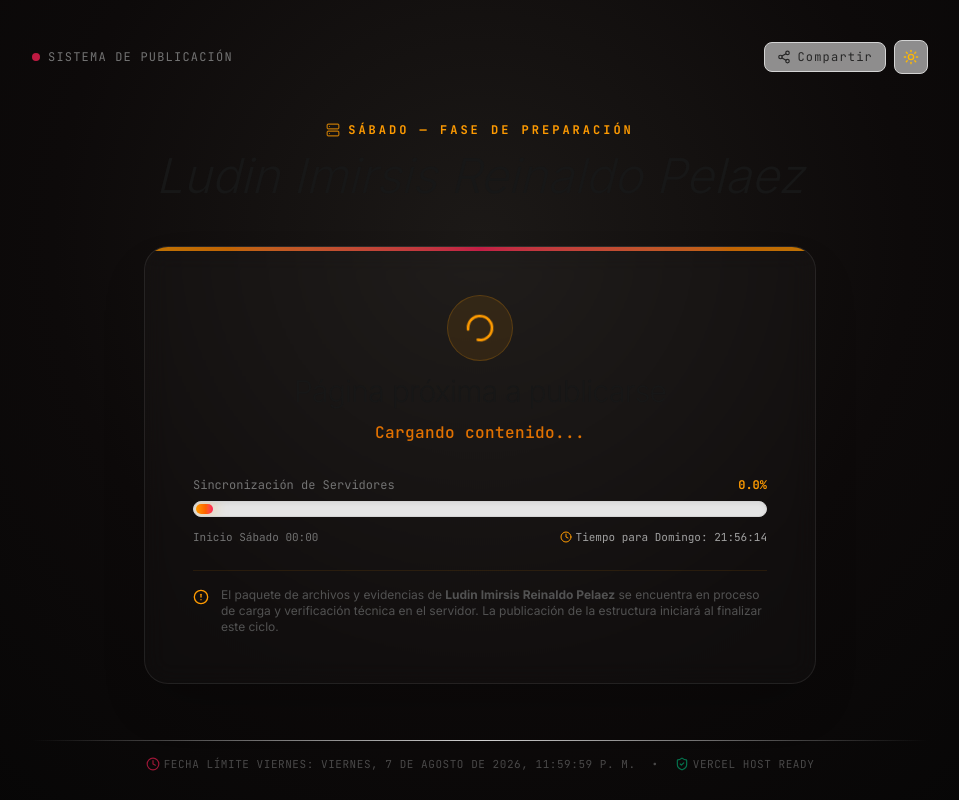
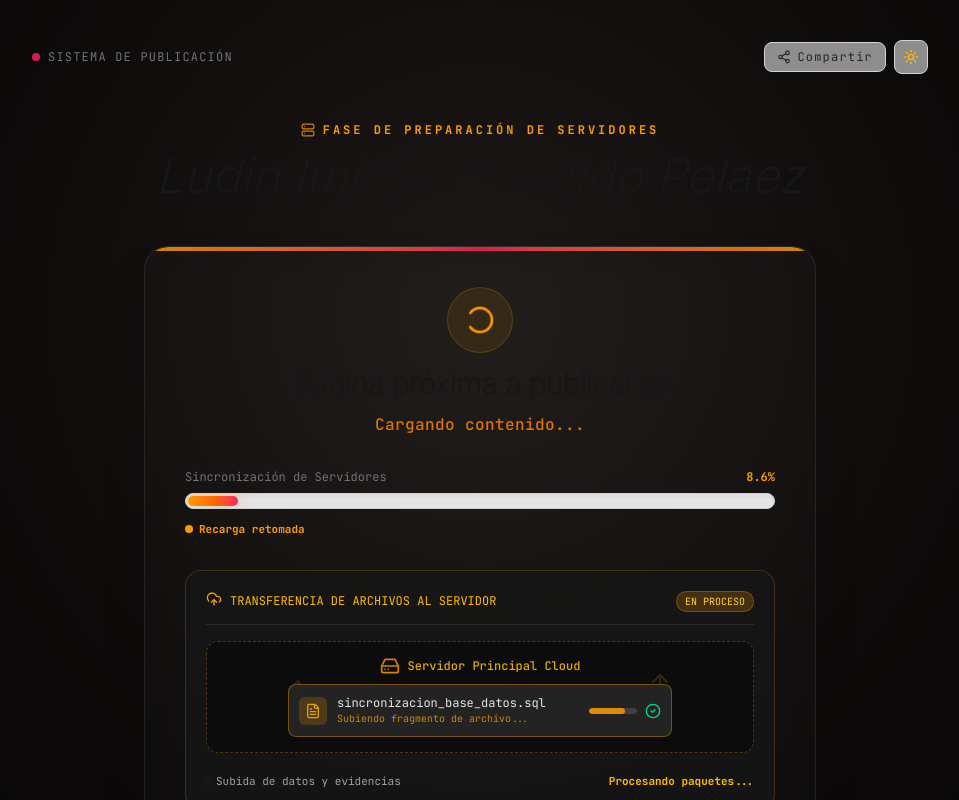
Before and after one commit to DeveloperEllis/expedienteestafasparole, a React (Vite) app: page / in a window 1280 px wide. Shown: the top 800 px of the page, without its empty margins (160-1119 px from the left). Built offline with nearby package versions, Linux system fonts and the light colour scheme.

Commit message:
change ok

```diff
--- a/src/App.tsx
+++ b/src/App.tsx
@@ -1,14 +1,9 @@
 import React, { useState, useEffect, useMemo } from 'react';
 import {
-  getUpcomingFriday,
-  getAppPhase,
-  getSaturdayProgress,
-  getSaturdayTimeLeft,
-  getRoadmapSteps,
-  formatSpanishDate,
+  getDailyProgress,
+  getDailyTimeLeft,
 } from './utils/dateUtils';
 import { PhaseSaturdayLoading } from './components/PhaseSaturdayLoading';
-import { PhaseSundayRoadmap } from './components/PhaseSundayRoadmap';
 import { Share2, Check, Sun, Moon, Clock, ShieldCheck } from 'lucide-react';
 
 export default function App() {
@@ -17,7 +12,6 @@ export default function App() {
 
   // Real clock state
   const [realNow, setRealNow] = useState<Date>(() => new Date());
-  const [targetFriday] = useState<Date>(() => getUpcomingFriday());
 
   // Timer interval
   useEffect(() => {
@@ -36,26 +30,14 @@ export default function App() {
     }
   }, [darkMode]);
 
-  // Active date is always real time
-  const activeNow = realNow;
+  // Real-time daily calculations (progress advances continuously throughout the day)
+  const dailyProgress = useMemo(() => {
+    return getDailyProgress(realNow);
+  }, [realNow]);
 
-  // Determine phase
-  const activePhase = useMemo(() => {
-    return getAppPhase(activeNow, targetFriday);
-  }, [activeNow, targetFriday]);
-
-  // Time calculations
-  const saturdayProgress = useMemo(() => {
-    return getSaturdayProgress(activeNow, targetFriday);
-  }, [activeNow, targetFriday]);
-
-  const saturdayTimeLeft = useMemo(() => {
-    return getSaturdayTimeLeft(activeNow, targetFriday);
-  }, [activeNow, targetFriday]);
-
-  const roadmapData = useMemo(() => {
-    return getRoadmapSteps(activeNow, targetFriday);
-  }, [activeNow, targetFriday]);
+  const dailyTimeLeft = useMemo(() => {
+    return getDailyTimeLeft(realNow);
+  }, [realNow]);
 
   // Share link handler
   const handleShare = () => {
@@ -108,24 +90,12 @@ export default function App() {
         </div>
       </header>
 
-
-      {/* Main Container dynamically rendering active phase */}
+      {/* Main Container rendering the publication loading view */}
       <main className="max-w-3xl mx-auto w-full my-auto py-4 sm:py-8 flex flex-col items-center">
-        {activePhase === 'saturday_loading' && (
-          <PhaseSaturdayLoading
-            progress={saturdayProgress}
-            timeLeft={saturdayTimeLeft}
-          />
-        )}
-
-        {activePhase === 'sunday_roadmap' && (
-          <PhaseSundayRoadmap
-            steps={roadmapData.steps}
-            overallProgress={roadmapData.overallProgress}
-            activeStepIndex={roadmapData.activeStepIndex}
-            currentDayName={roadmapData.currentDayName}
-          />
-        )}
+        <PhaseSaturdayLoading
+          progress={dailyProgress}
+          timeLeft={dailyTimeLeft}
+        />
       </main>
 
       {/* Footer */}
@@ -133,13 +103,13 @@ export default function App() {
         <div className="h-[1px] w-full bg-gradient-to-r from-transparent via-neutral-300 dark:via-white/10 to-transparent" />
         <div className="flex flex-wrap items-center justify-center gap-2 sm:gap-4 opacity-60 text-[11px] tracking-wider uppercase">
           <span className="flex items-center gap-1">
-            <Clock className="w-3.5 h-3.5 text-rose-500" />
-            Fecha Límite Viernes: {formatSpanishDate(targetFriday)}
+            <Clock className="w-3.5 h-3.5 text-amber-500" />
+            Sincronización en Tiempo Real
           </span>
           <span>•</span>
           <span className="flex items-center gap-1">
             <ShieldCheck className="w-3.5 h-3.5 text-emerald-500" />
-            Vercel Host Ready
+            Servidor Activo
           </span>
         </div>
       </footer>
--- a/src/components/PhaseSaturdayLoading.tsx
+++ b/src/components/PhaseSaturdayLoading.tsx
@@ -1,19 +1,32 @@
-import React from 'react';
+import React, { useState, useEffect } from 'react';
 import { TimeLeft } from '../types';
-import { Loader2, Server, Clock, AlertCircle } from 'lucide-react';
+import { Loader2, Server, UploadCloud, FileText, CheckCircle2, ArrowUp, HardDrive } from 'lucide-react';
 
 interface PhaseSaturdayLoadingProps {
   progress: number; // 0 to 100
-  timeLeft: TimeLeft;
+  timeLeft?: TimeLeft;
 }
+
+const UPLOADING_FILES = [
+  'expediente_ludin_pelaez_2026.pdf',
+  'actas_verificacion_oficial.zip',
+  'sincronizacion_base_datos.sql',
+  'evidencias_adjuntas_servidor.enc',
+  'registros_sincronizados.dat',
+  'respaldo_archivos_servidor.tar.gz'
+];
 
 export const PhaseSaturdayLoading: React.FC<PhaseSaturdayLoadingProps> = ({
   progress,
-  timeLeft,
 }) => {
-  const formattedHours = String(timeLeft.hours).padStart(2, '0');
-  const formattedMinutes = String(timeLeft.minutes).padStart(2, '0');
-  const formattedSeconds = String(timeLeft.seconds).padStart(2, '0');
+  const [activeFileIndex, setActiveFileIndex] = useState(0);
+
+  useEffect(() => {
+    const interval = setInterval(() => {
+      setActiveFileIndex((prev) => (prev + 1) % UPLOADING_FILES.length);
+    }, 2400);
+    return () => clearInterval(interval);
+  }, []);
 
   return (
     <div className="w-full max-w-3xl mx-auto flex flex-col items-center text-center space-y-8 sm:space-y-10 animate-in fade-in duration-500">
@@ -21,7 +34,7 @@ export const PhaseSaturdayLoading: React.FC<PhaseSaturdayLoadingProps> = ({
       <div className="space-y-2">
         <span className="font-mono text-amber-500 text-xs font-semibold tracking-[0.25em] uppercase flex items-center justify-center gap-2">
           <Server className="w-3.5 h-3.5 animate-pulse" />
-          SÁBADO — FASE DE PREPARACIÓN
+          FASE DE PREPARACIÓN DE SERVIDORES
         </span>
         <h1 className="serif text-3xl sm:text-5xl font-light italic leading-tight text-neutral-900 dark:text-white">
           Ludin Imirsis Reinaldo Pelaez
@@ -29,7 +42,7 @@ export const PhaseSaturdayLoading: React.FC<PhaseSaturdayLoadingProps> = ({
       </div>
 
       {/* Main Announcement Box */}
-      <div className="timer-box p-8 sm:p-12 rounded-3xl border-amber-500/30 bg-amber-500/5 max-w-2xl w-full shadow-2xl backdrop-blur-xl relative overflow-hidden space-y-6">
+      <div className="timer-box p-6 sm:p-10 rounded-3xl border-amber-500/30 bg-amber-500/5 max-w-2xl w-full shadow-2xl backdrop-blur-xl relative overflow-hidden space-y-6">
         <div className="absolute top-0 left-0 right-0 h-1 bg-gradient-to-r from-amber-500 via-rose-500 to-amber-500 animate-pulse" />
 
         <div className="flex flex-col items-center space-y-3">
@@ -60,18 +73,84 @@ export const PhaseSaturdayLoading: React.FC<PhaseSaturdayLoadingProps> = ({
           </div>
 
           <div className="flex justify-between items-center text-[11px] font-mono text-neutral-500 pt-1">
-            <span>Inicio Sábado 00:00</span>
-            <span className="flex items-center gap-1 text-neutral-400">
-              <Clock className="w-3 h-3 text-amber-500 inline" />
-              Tiempo para Domingo: {formattedHours}:{formattedMinutes}:{formattedSeconds}
+            <span className="text-amber-500 font-semibold flex items-center gap-1.5">
+              <span className="relative flex h-2 w-2">
+                <span className="animate-ping absolute inline-flex h-full w-full rounded-full bg-amber-400 opacity-75"></span>
+                <span className="relative inline-flex rounded-full h-2 w-2 bg-amber-500"></span>
+              </span>
+              Recarga retomada
             </span>
           </div>
         </div>
 
-        <div className="pt-4 border-t border-amber-500/10 text-left flex items-start gap-3 text-xs text-neutral-600 dark:text-neutral-400 font-sans">
-          <AlertCircle className="w-4 h-4 text-amber-500 shrink-0 mt-0.5" />
-          <p>
-            El paquete de archivos y evidencias de <strong>Ludin Imirsis Reinaldo Pelaez</strong> se encuentra en proceso de carga y verificación técnica en el servidor. La publicación de la estructura iniciará al finalizar este ciclo.
+        {/* Animated File Upload Visualization */}
+        <div className="pt-2">
+          <div className="bg-neutral-900/80 dark:bg-black/60 rounded-2xl p-5 border border-amber-500/20 text-left space-y-4 shadow-inner">
+            <div className="flex items-center justify-between pb-3 border-b border-white/10">
+              <div className="flex items-center gap-2 text-xs font-mono text-amber-400">
+                <UploadCloud className="w-4 h-4 animate-bounce text-amber-500" />
+                <span>TRANSFERENCIA DE ARCHIVOS AL SERVIDOR</span>
+              </div>
+              <span className="text-[10px] font-mono bg-amber-500/20 text-amber-300 px-2 py-0.5 rounded-full border border-amber-500/30">
+                EN PROCESO
+              </span>
+            </div>
+
+            {/* Simulated Server Drop Zone Animation */}
+            <div className="relative h-28 bg-black/40 rounded-xl border border-dashed border-amber-500/30 flex flex-col items-center justify-center overflow-hidden p-3">
+              {/* Floating Upload Particles */}
+              <div className="absolute inset-0 flex items-center justify-around opacity-20 pointer-events-none">
+                <ArrowUp className="w-5 h-5 text-amber-500 animate-pulse translate-y-[-10px]" />
+                <ArrowUp className="w-4 h-4 text-orange-500 animate-ping" />
+                <ArrowUp className="w-6 h-6 text-amber-400 animate-pulse translate-y-[-15px]" />
+              </div>
+
+              {/* Server Destination Target */}
+              <div className="flex items-center gap-2 text-amber-400/90 z-10 mb-2">
+                <HardDrive className="w-5 h-5 animate-pulse text-amber-500" />
+                <span className="text-xs font-mono font-medium">Servidor Principal Cloud</span>
+              </div>
+
+              {/* Active Uploading Item Card */}
+              <div className="w-full max-w-sm bg-neutral-800/90 border border-amber-500/40 rounded-lg p-2.5 flex items-center justify-between shadow-lg transform transition-all duration-500 z-10">
+                <div className="flex items-center gap-2.5 overflow-hidden">
+                  <div className="p-1.5 rounded-md bg-amber-500/20 text-amber-400 shrink-0">
+                    <FileText className="w-4 h-4 animate-pulse" />
+                  </div>
+                  <div className="truncate">
+                    <p className="text-xs font-mono text-neutral-200 truncate">
+                      {UPLOADING_FILES[activeFileIndex]}
+                    </p>
+                    <p className="text-[10px] text-amber-500/80 font-mono">
+                      Subiendo fragmento de archivo...
+                    </p>
+                  </div>
+                </div>
+
+                <div className="flex items-center gap-2 shrink-0">
+                  <div className="w-12 h-1.5 bg-neutral-700 rounded-full overflow-hidden">
+                    <div className="h-full bg-amber-500 animate-pulse w-3/4 rounded-full" />
+                  </div>
+                  <CheckCircle2 className="w-4 h-4 text-emerald-400 shrink-0" />
+                </div>
+              </div>
+            </div>
+
+            <div className="flex justify-between items-center text-[11px] font-mono text-neutral-400 pt-1">
+              <span className="flex items-center gap-1">
+                <span className="w-1.5 h-1.5 rounded-full bg-emerald-500 animate-ping inline-block" />
+                Subida de datos y evidencias
+              </span>
+              <span className="text-amber-400 font-semibold">
+                {progress > 95 ? 'Finalizando verificación...' : 'Procesando paquetes...'}
+              </span>
+            </div>
+          </div>
+        </div>
+
+        <div className="pt-2 text-left flex items-start gap-3 text-xs text-neutral-600 dark:text-neutral-400 font-sans">
+          <p className="text-neutral-500 dark:text-neutral-400 leading-relaxed">
+            El paquete de archivos y evidencias de <strong>Ludin Imirsis Reinaldo Pelaez</strong> se encuentra en proceso de carga y verificación técnica en el servidor.
           </p>
         </div>
       </div>
--- a/src/utils/dateUtils.ts
+++ b/src/utils/dateUtils.ts
@@ -37,24 +37,28 @@ export function getAppPhase(now: Date, targetFriday: Date): AppPhase {
 /**
  * Saturday loading progress (0% to 100% across 24 hours of Saturday)
  */
-export function getSaturdayProgress(now: Date, targetFriday: Date): number {
-  const startMs = targetFriday.getTime();
-  const endMs = startMs + 24 * 60 * 60 * 1000;
-  const nowMs = now.getTime();
-
-  if (nowMs <= startMs) return 0;
-  if (nowMs >= endMs) return 100;
-
-  const progress = ((nowMs - startMs) / (endMs - startMs)) * 100;
-  return Math.min(Math.max(progress, 0), 100);
+export function getDailyProgress(now: Date = new Date()): number {
+  const hours = now.getHours();
+  const minutes = now.getMinutes();
+  const seconds = now.getSeconds();
+  const ms = now.getMilliseconds();
+  const currentSeconds = hours * 3600 + minutes * 60 + seconds + ms / 1000;
+  const totalSecondsInDay = 86400;
+  return Math.min(Math.max((currentSeconds / totalSecondsInDay) * 100, 0), 100);
 }
 
-/**
- * Saturday remaining time calculation
- */
-export function getSaturdayTimeLeft(now: Date, targetFriday: Date): TimeLeft {
-  const saturdayEndMs = targetFriday.getTime() + 24 * 60 * 60 * 1000;
-  return calculateTimeLeft(new Date(saturdayEndMs), now);
+export function getDailyTimeLeft(now: Date = new Date()): TimeLeft {
+  const hours = 23 - now.getHours();
+  const minutes = 59 - now.getMinutes();
+  const seconds = 59 - now.getSeconds();
+  return {
+    days: 0,
+    hours: Math.max(0, hours),
+    minutes: Math.max(0, minutes),
+    seconds: Math.max(0, seconds),
+    totalMs: (hours * 3600 + minutes * 60 + seconds) * 1000,
+    isCompleted: false,
+  };
 }
 
 /**
```
